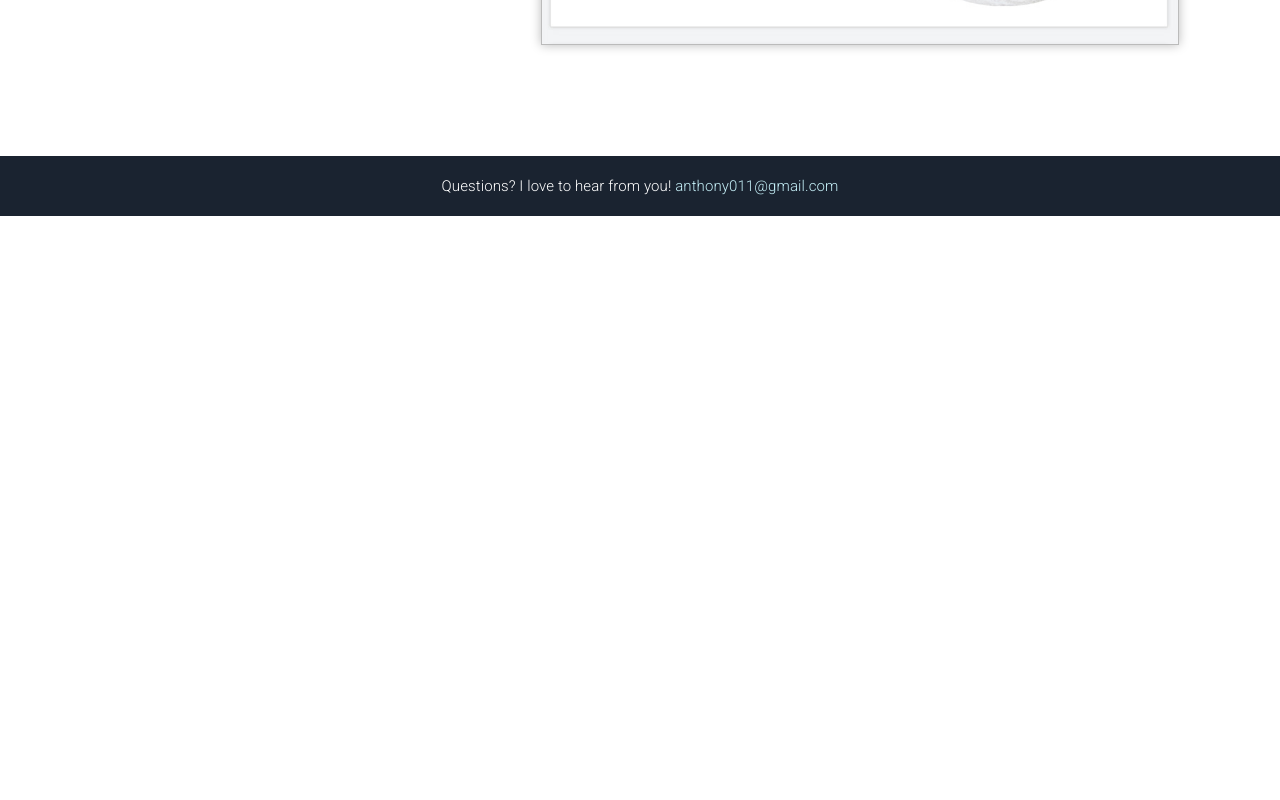
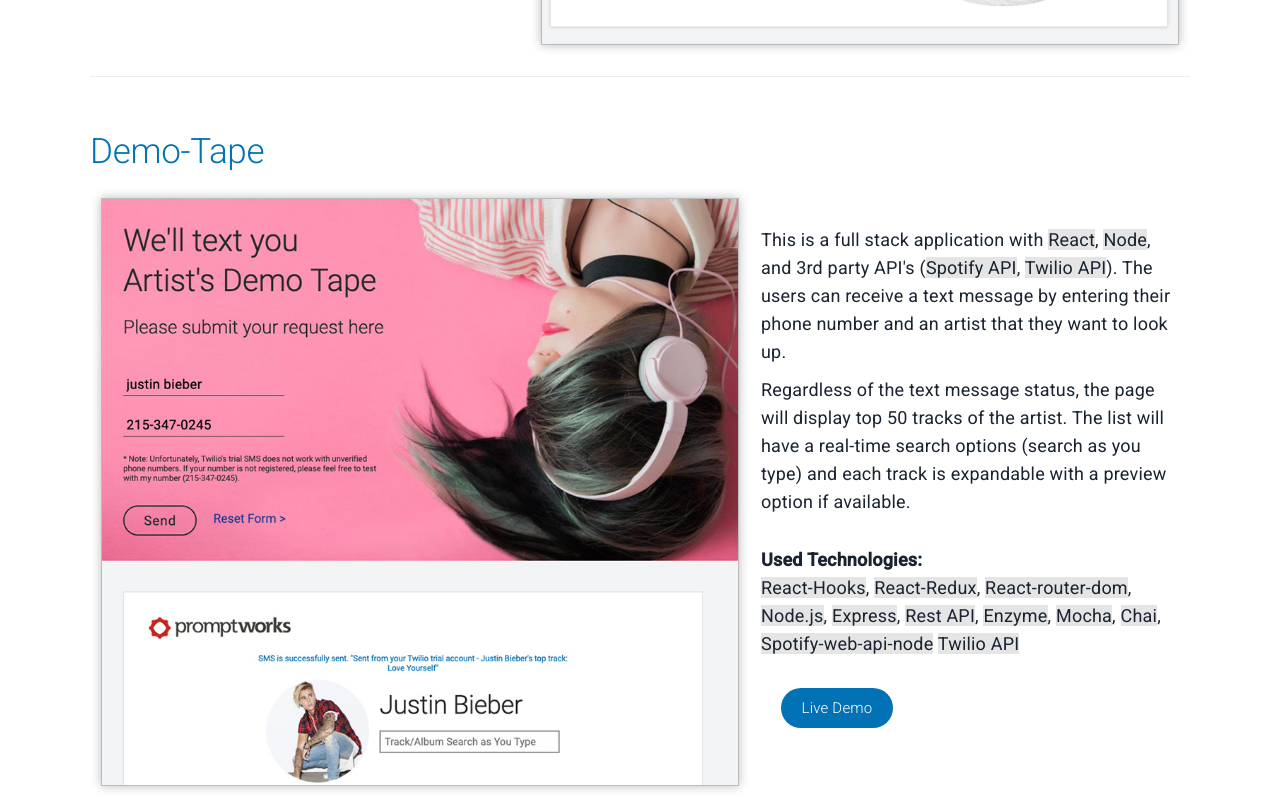
Before and after one commit to anthonyphoto/portfolio, a plain HTML site: page index.html in a window 1280 px wide. Shown: the part 2793-3593 px from the top of the page. Before the commit the page ends 3009 px from the top, so only its background shows below. Drawn offline with nearby package versions, Linux system fonts and the light colour scheme; no server answers.

Commit message:
demo-tape project added

```diff
--- a/index.html
+++ b/index.html
@@ -230,7 +230,60 @@
             <img class='sample' src='./img/image-lookup.jpg' alt='modern headshot' />
           </div>
 
-        </div>
+          </div>
+          <div class='clr'></div>
+
+          <hr>
+
+
+          <div class='row'>
+            <p class='title mgt-3 blue'>Demo-Tape</p>
+
+            <div class='col-60'>
+              <img class='sample' src='./img/demo-tape.jpg' alt='demo-tape' />
+            </div>
+            <div class='col-40 font-m'>
+                <p class='font-m'><br />
+                    This is a full stack application with <span class='em'>React</span>, <span class='em'>Node</span>, and 3rd party API's (<span class='em'>Spotify API</span>, <span class='em'>Twilio API</span>).  The users can receive a text message by entering their phone number and an artist that they want to look up.
+                </p>
+                <p class='font-m'>
+                    Regardless of the text message status, the page will display top 50 tracks of the artist. The list will have a real-time search options (search as you type) and each track is expandable with a preview option if available.
+                </p>
+
+                <div class='mgt-3'>
+                    <b>Used Technologies:</b><br/>
+                  <span class="em">React-Hooks</span>,
+                  <span class="em">React-Redux</span>,
+                  <span class="em">React-router-dom</span>,
+                  <span class="em">Node.js</span>,
+                  <span class="em">Express</span>,
+                  <span class="em">Rest API</span>,
+                  <span class="em">Enzyme</span>,
+                  <span class="em">Mocha</span>,
+                  <span class="em">Chai</span>,
+                  <span class="em">Spotify-web-api-node</span>
+                  <span class="em">Twilio API</span>
+                </div>
+                <div class='mgt-3'>
+                    <a href="https://demo-tape.anthonyphoto.now.sh/" target="_blank">
+                      <div class='btn-blue'>
+                        Live Demo
+                      </div>
+                    </a>
+                    <!-- <a href="https://github.com/anthonyphoto/applicant-tracker-react" target="_blank">
+                        <div class='btn-blue'>
+                          Client Repo
+                        </div>
+                      </a>
+                      <a href="https://github.com/anthonyphoto/Applicant-Tracker" target="_blank">
+                        <div class='btn-blue'>
+                          Server Repo
+                        </div>
+                    </a> -->
+                  </div>
+
+          </div>
+
           <div class='clr mgt-5'></div>
 
 
```
Also changed, not shown: img/demo-tape.jpg (added), 1 other file.
